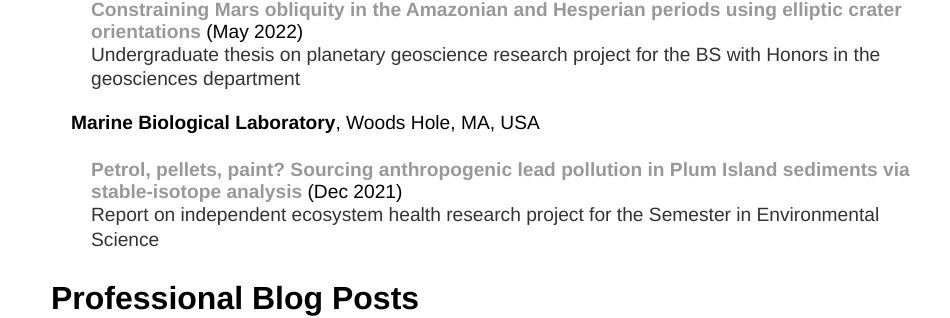
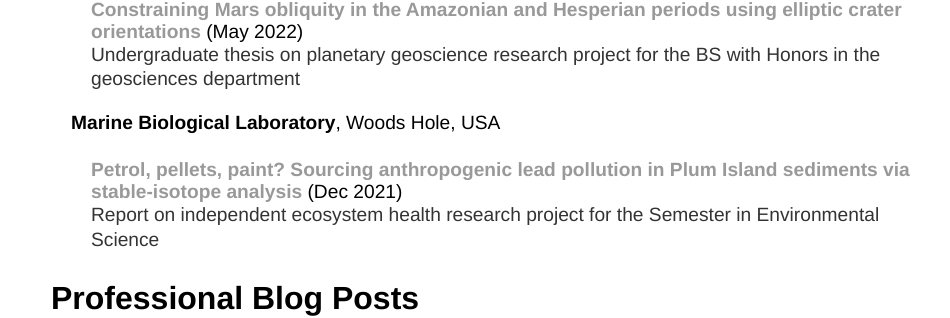
Before and after one commit to y-james-hu/y-james-hu.github.io, a Jekyll site: the page built from projects/index.html, in a window 1280 px wide. Shown: the part 826-1144 px from the top of the page, without its empty margins (161-1111 px from the left). Built offline with Jekyll 4.4.1, drawn with Linux system fonts in a browser that asks for light colours.

Commit message:
Update index.html

```diff
--- a/projects/index.html
+++ b/projects/index.html
@@ -27,7 +27,7 @@
       <h4 style="margin-left: 60px"><a href = "uchicago_bs_thesis.pdf">Constraining Mars obliquity in the Amazonian and Hesperian periods using elliptic crater orientations</a><span style="font-weight:normal"> (May 2022)</span></h4>
       <p style="margin-left: 60px">Undergraduate thesis on planetary geoscience research project for the BS with Honors in the geosciences department</p>
 
-    <h3 style="margin-left: 40px">Marine Biological Laboratory<span style="font-weight:normal">, Woods Hole, MA, USA</span></h3>
+    <h3 style="margin-left: 40px">Marine Biological Laboratory<span style="font-weight:normal">, Woods Hole, USA</span></h3>
 
       <h4 style="margin-left: 60px"><a href = "mbl_ses_report.pdf">Petrol, pellets, paint? Sourcing anthropogenic lead pollution in Plum Island sediments via stable-isotope analysis</a><span style="font-weight:normal"> (Dec 2021)</span></h4>
       <p style="margin-left: 60px">Report on independent ecosystem health research project for the Semester in Environmental Science</p>
```
